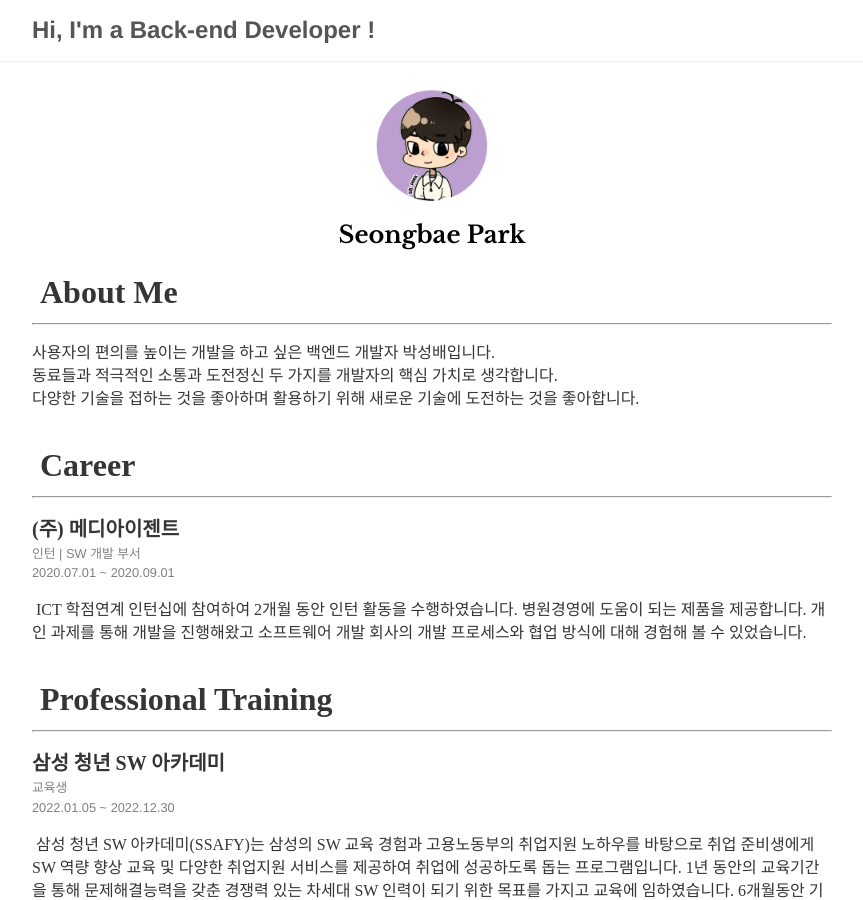
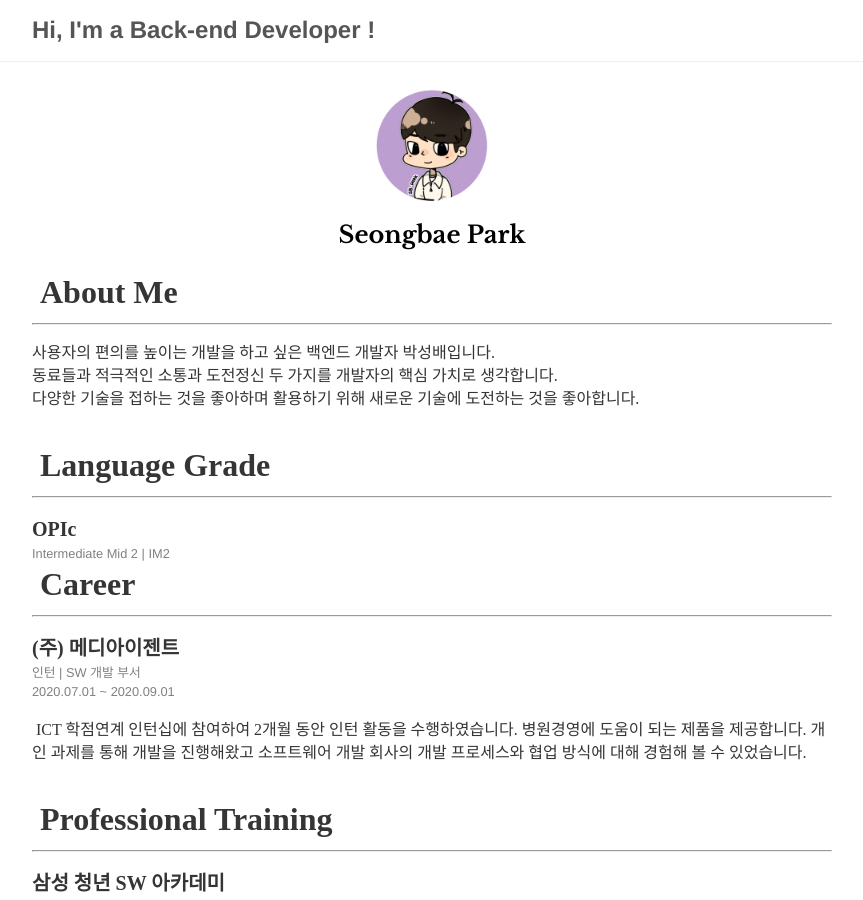
Before and after one commit to Sungbae95/Sungbae95.github.io, a Jekyll site: the page built from index.md, in a window 1280 px wide and 900 px high. Shown: the whole window, without its empty margins (208-1071 px from the left). Built offline with Jekyll 4.4.1, drawn with Linux system fonts in a browser that asks for light colours; some web fonts are replaced.

Commit message:
23.06.30 영어 성적 업데이트

```diff
--- a/index.md
+++ b/index.md
@@ -22,6 +22,12 @@ layout: about
 <span style="font-size:80%; color:gray"> 2014.03 ~ 2021.02 <br/> 컴퓨터 공학과 </span>
 <p style="line-height:23px; font-family: nanumsquare;"></p>
 <br/> -->
+
+<span style="line-height:10px; font-size:200%; font-family: nanumsquare;  font-weight: 800;"> &nbsp;Language Grade </span>
+<hr />
+<span style="font-size:125%; font-family: nanumsquare;  font-weight: 700;"> <b>OPIc</b> </span> <br/>
+<span style="font-size:80%; color:gray"> Intermediate Mid 2 | IM2 </span>
+<br/>
 
 <span style="line-height:10px; font-size:200%; font-family: nanumsquare;  font-weight: 800;"> &nbsp;Career </span>
 <hr />
```
